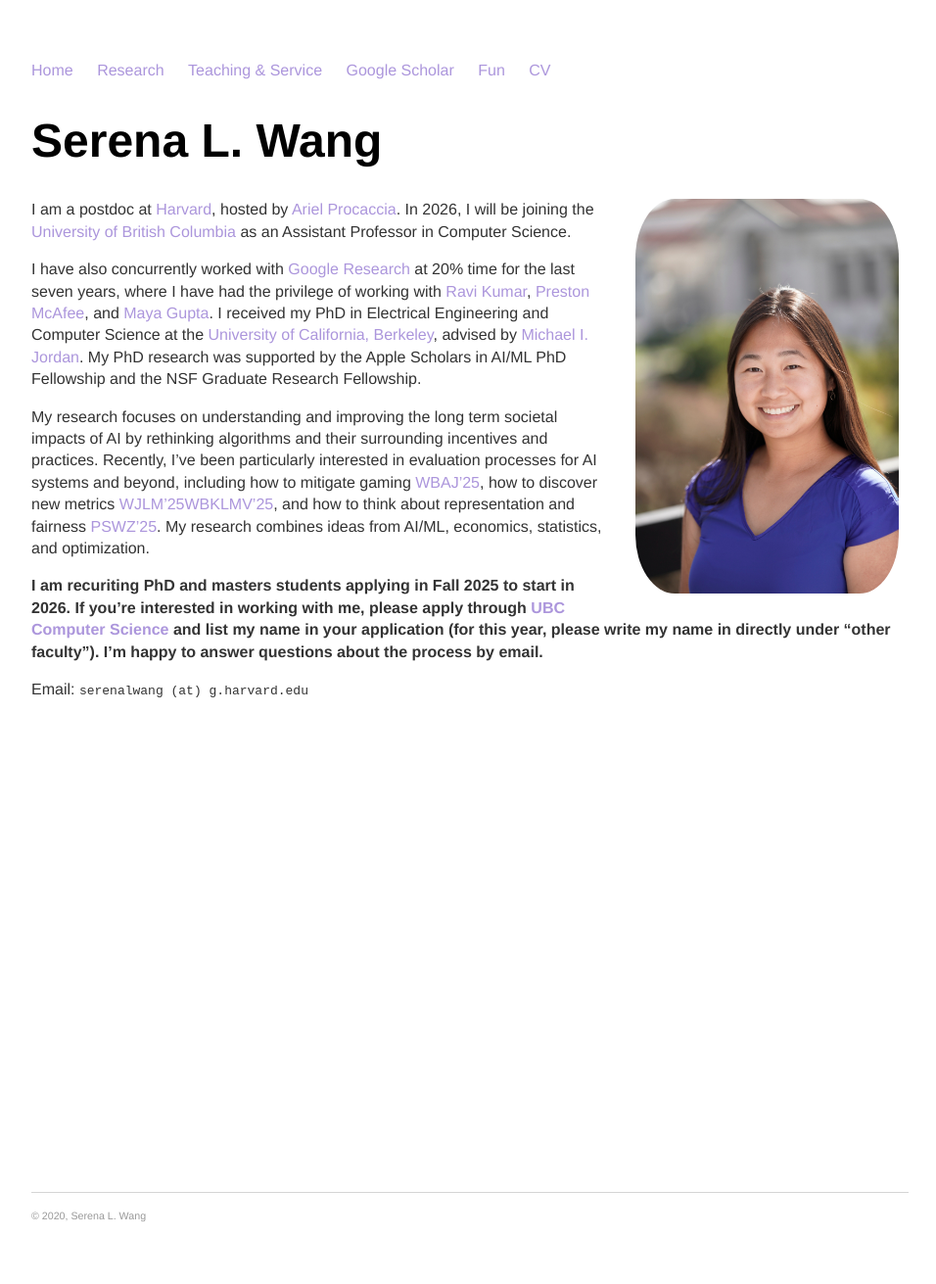
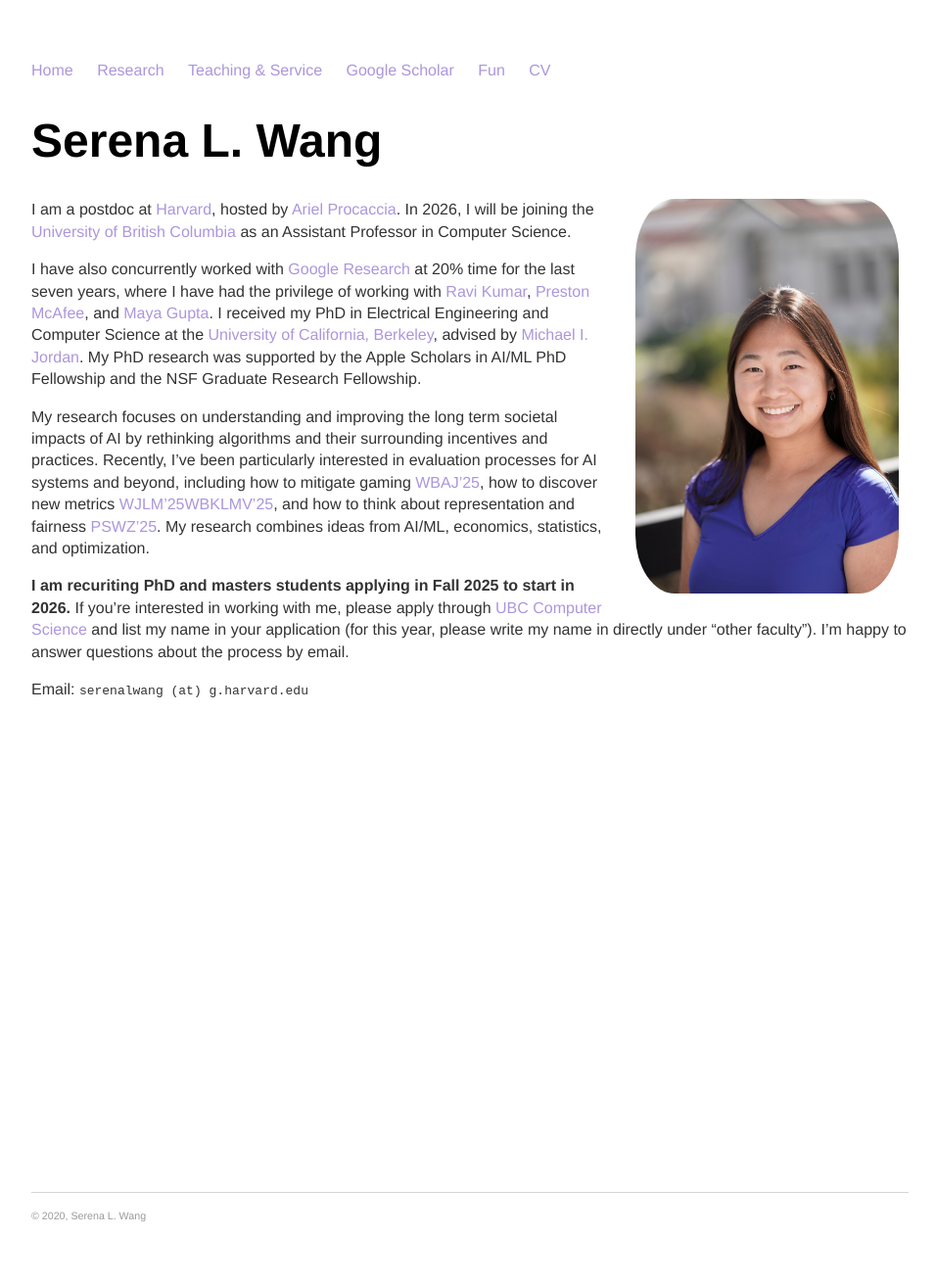
Before and after one commit to serenalwang/serenalwang.github.io, a Jekyll site: the page built from index.md, in a window 1280 px wide. Shown: the whole page at 98% size, without its empty margins (160-1116 px from the left). Built offline with Jekyll 4.4.1, drawn with Linux system fonts in a browser that asks for light colours.

Commit message:
fixed bolding

```diff
--- a/index.md
+++ b/index.md
@@ -16,6 +16,6 @@ My research focuses on understanding and improving the long term societal impact
 
 <!-- gaps between metrics and goals, and how those gaps may be bridged through algorithmic improvements, analysis of multi-agent incentives and interdependence, and better understanding of intervention context.  -->
 
-<b> I am recuriting PhD and masters students applying in Fall 2025 to start in 2026. <b> If you're interested in working with me, please apply through [UBC Computer Science](https://www.cs.ubc.ca/students/grad/admissions) and list my name in your application (for this year, please write my name in directly under "other faculty"). I'm happy to answer questions about the process by email.
+<b>I am recuriting PhD and masters students applying in Fall 2025 to start in 2026. </b> If you're interested in working with me, please apply through [UBC Computer Science](https://www.cs.ubc.ca/students/grad/admissions) and list my name in your application (for this year, please write my name in directly under "other faculty"). I'm happy to answer questions about the process by email.
 
 Email: `serenalwang (at) g.harvard.edu`
```
Also changed, not shown: research.md (+1 -1 lines).
